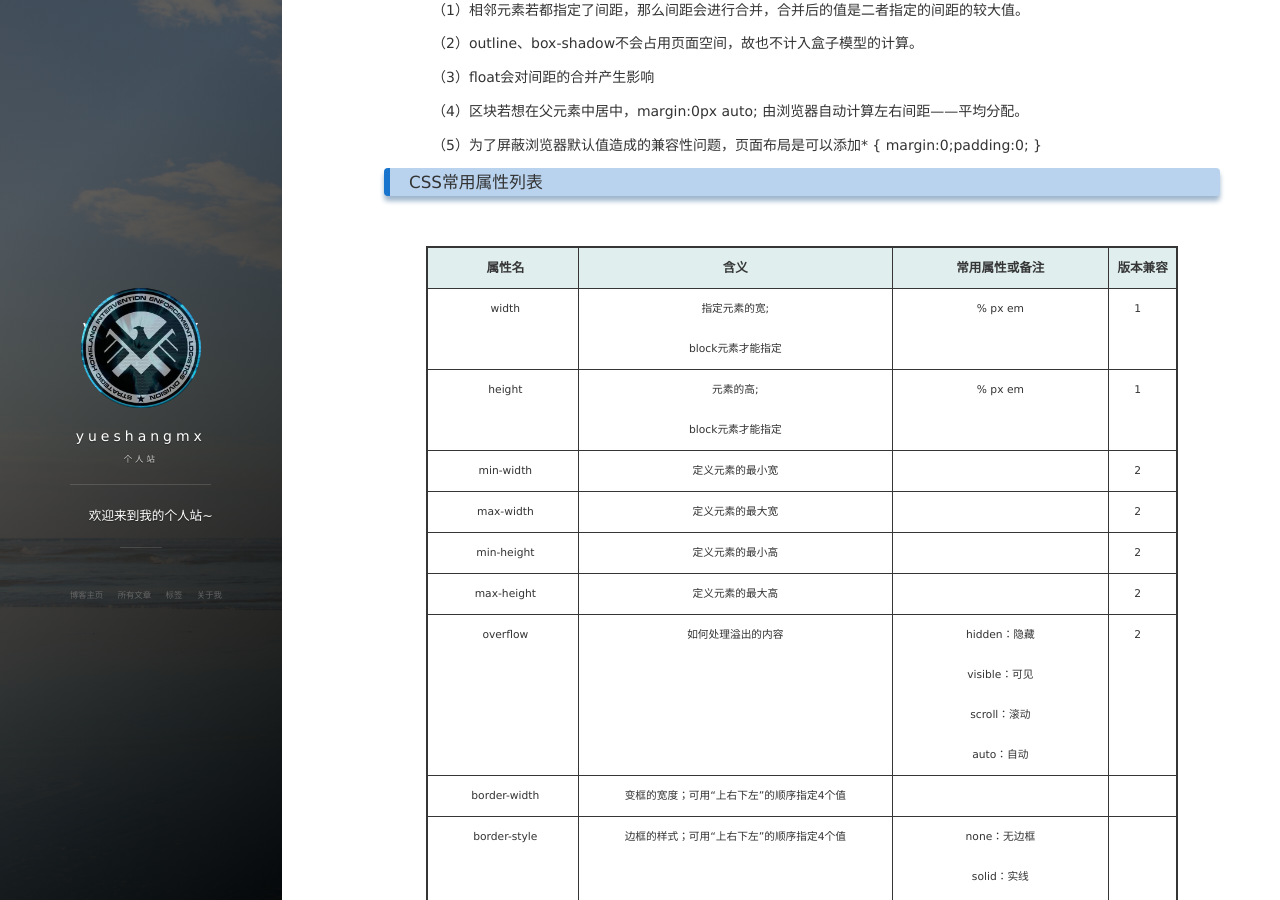
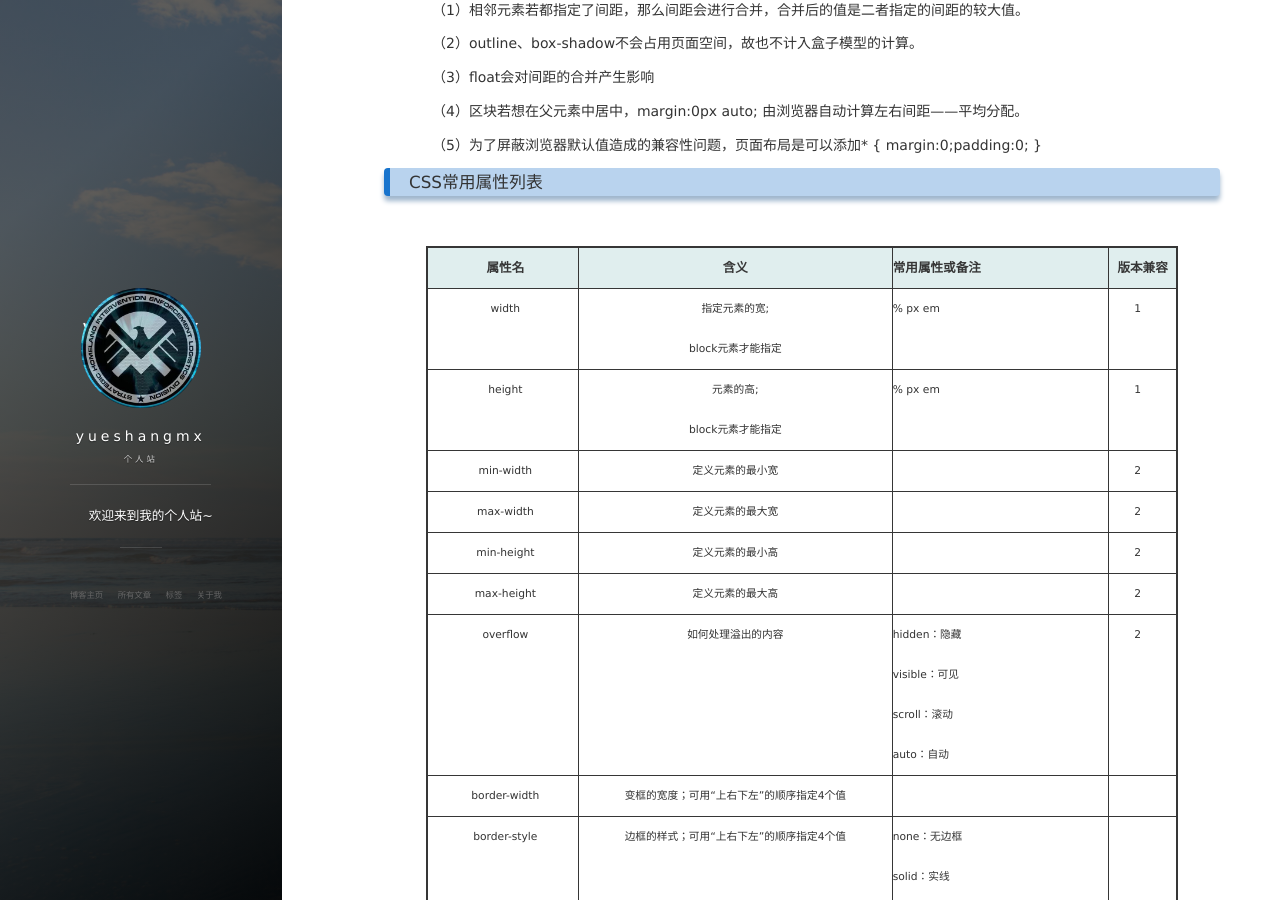
Before and after one commit to yueshangmx/yueshangmx.github.io, a Jekyll site: the page built from _posts/2017-08-03-CSS常用属性列表.md, in a window 1280 px wide and 900 px high, scrolled down 794 px. Built offline with Jekyll 4.4.1, drawn with Linux system fonts in a browser that asks for light colours; nearby versions of some CDN libraries; comment, search, counter and statistics services are not loaded.

Commit message:
update 2017-10-17 19:00

```diff
--- a/_posts/2017-08-03-CSS常用属性列表.md
+++ b/_posts/2017-08-03-CSS常用属性列表.md
@@ -23,12 +23,11 @@ tags: 笔记
 &emsp;&emsp;（4）区块若想在父元素中居中，margin:0px auto; 由浏览器自动计算左右间距——平均分配。
 
 &emsp;&emsp;（5）为了屏蔽浏览器默认值造成的兼容性问题，页面布局是可以添加* { margin:0;padding:0; }
-
-
+<br>
 ### CSS常用属性列表
 
 属性名|含义|常用属性或备注|版本兼容
--|-|-|-
+-|-|:-|-
 width |指定元素的宽;<br>block元素才能指定|% px em|1
 height|元素的高;<br>block元素才能指定|% px em|1
 min-width|定义元素的最小宽||2
```
